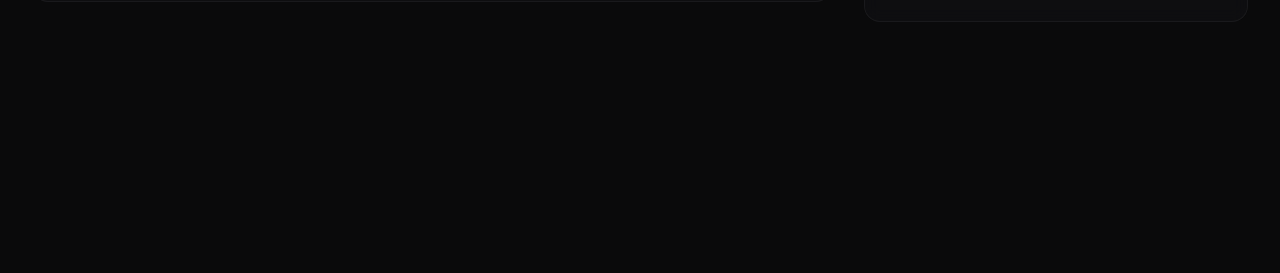
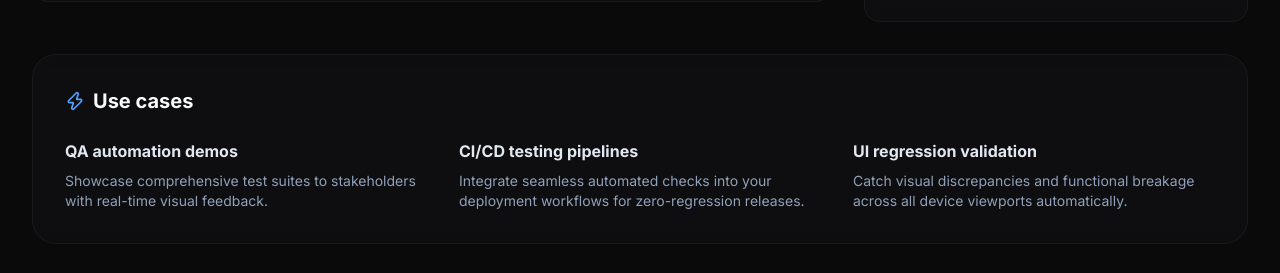
Before and after one commit to josemanuelsuarez110/qa-sentinel-platform, a Next.js app in the folder frontend/: page / in a window 1280 px wide. Shown: the part 1310-1583 px from the top of the page. Before the commit the page ends 1364 px from the top, so only its background shows below. Built offline with nearby package versions, Linux system fonts and the light colour scheme; no server answers; the database is empty.

Commit message:
feat: add use cases section to dashboard

```diff
--- a/frontend/src/app/page.tsx
+++ b/frontend/src/app/page.tsx
@@ -151,6 +151,28 @@
             <QuickActions onRefresh={fetchData} />
           </div>
         </div>
+
+        {/* Use Cases Section */}
+        <section className="glass p-8 rounded-3xl border-t border-white/5">
+          <h3 className="text-xl font-bold mb-6 flex items-center gap-2">
+            <Zap className="w-5 h-5 text-blue-400" />
+            Use cases
+          </h3>
+          <div className="grid grid-cols-1 md:grid-cols-3 gap-8">
+            <div className="space-y-2">
+              <h4 className="font-bold text-slate-200">QA automation demos</h4>
+              <p className="text-sm text-slate-400">Showcase comprehensive test suites to stakeholders with real-time visual feedback.</p>
+            </div>
+            <div className="space-y-2">
+              <h4 className="font-bold text-slate-200">CI/CD testing pipelines</h4>
+              <p className="text-sm text-slate-400">Integrate seamless automated checks into your deployment workflows for zero-regression releases.</p>
+            </div>
+            <div className="space-y-2">
+              <h4 className="font-bold text-slate-200">UI regression validation</h4>
+              <p className="text-sm text-slate-400">Catch visual discrepancies and functional breakage across all device viewports automatically.</p>
+            </div>
+          </div>
+        </section>
       </div>
     </main>
   )
```
